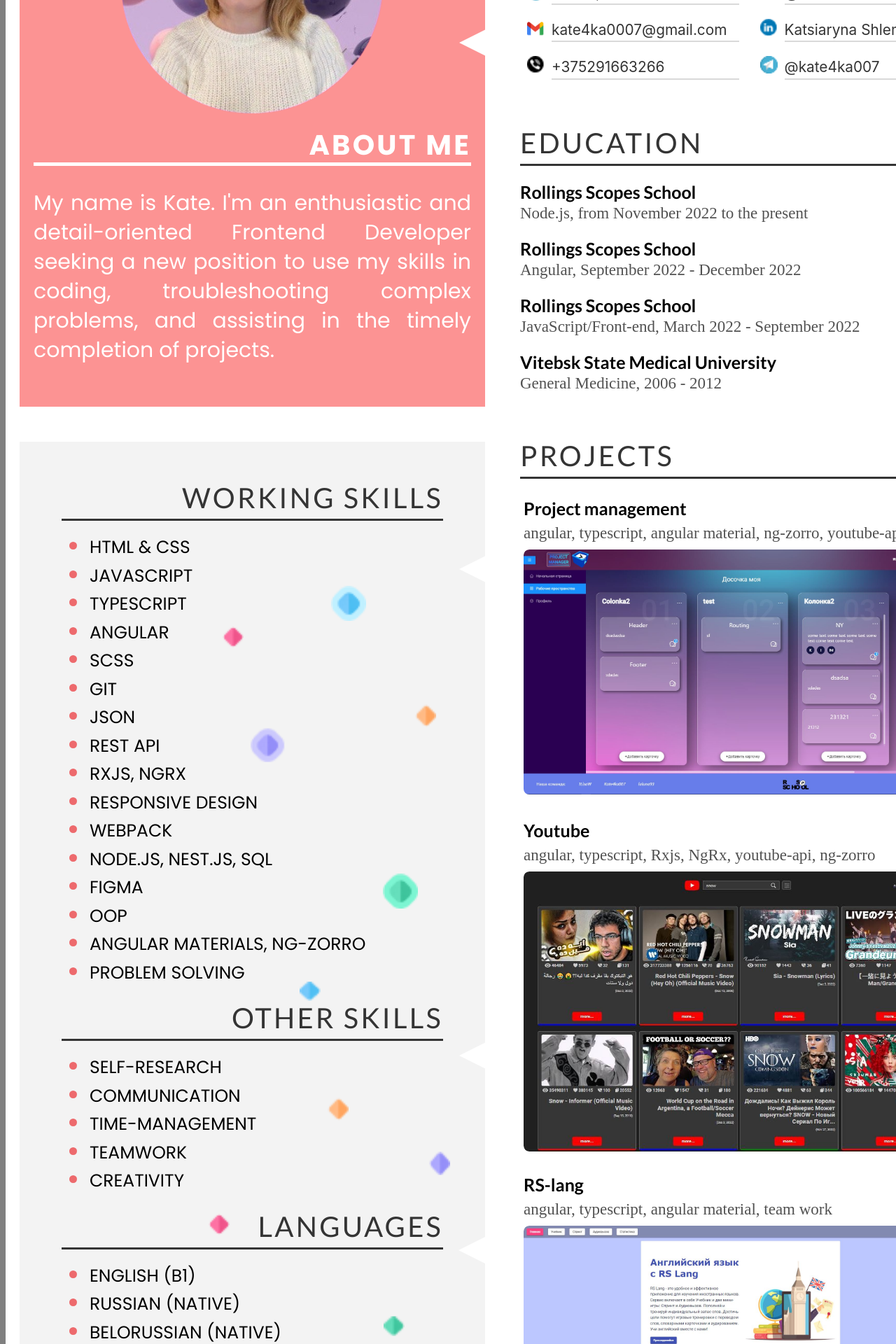
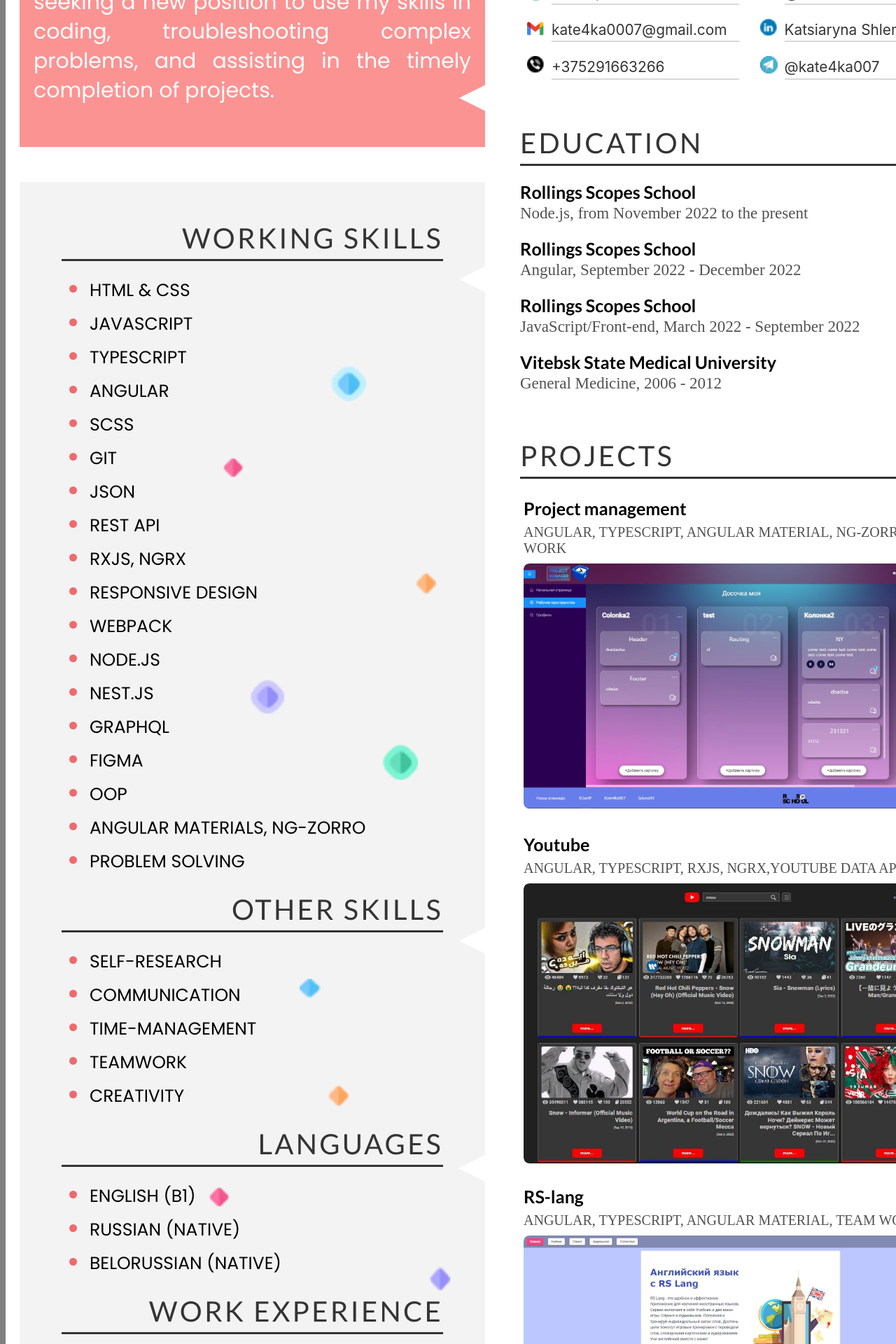
Before and after one commit to Kate4ka007/cv, an Angular app: page / in a window 1280 px wide. Shown: the part 340-2260 px from the top of the page at 70% size. Built offline with nearby package versions, Linux system fonts and the light colour scheme; a web font is replaced by a local one.

Commit message:
fix: update cv

```diff
--- a/angular.json
+++ b/angular.json
@@ -109,6 +109,9 @@
               "src/**/*.html"
             ]
           }
+        },
+        "deploy": {
+          "builder": "angular-cli-ghpages:deploy"
         }
       }
     }
--- a/package.json
+++ b/package.json
@@ -7,7 +7,8 @@
     "build": "ng build",
     "watch": "ng build --watch --configuration development",
     "test": "ng test",
-    "lint": "ng lint"
+    "lint": "ng lint",
+    "deploy": "ng deploy --base-href=https://kate4ka007.github.io/cv/"
   },
   "private": true,
   "dependencies": {
@@ -35,6 +36,7 @@
     "@types/jasmine": "~4.0.0",
     "@typescript-eslint/eslint-plugin": "5.37.0",
     "@typescript-eslint/parser": "5.37.0",
+    "angular-cli-ghpages": "^1.0.5",
     "eslint": "^8.23.1",
     "eslint-config-airbnb-base": "^15.0.0",
     "eslint-config-airbnb-typescript": "^17.0.0",
--- a/src/app/about/about.component.html
+++ b/src/app/about/about.component.html
@@ -1,5 +1,5 @@
 <div class="about">
-  <div class="about__foto"><img class="about__image" src="assets/round1.png"></div>
+  <!-- <div class="about__foto"><img class="about__image" src="assets/round1.png"></div> -->
   <div class="about__title">{{ title.toUpperCase() }}</div>
   <div class="about__line"></div>
   <div class="about__subscription">My name is Kate. I'm an enthusiastic and detail-oriented Frontend Developer seeking a new position to use my skills in coding, troubleshooting complex problems, and assisting in the timely completion of projects.</div>
--- a/src/app/about/about.component.scss
+++ b/src/app/about/about.component.scss
@@ -5,6 +5,7 @@
   background: $color-about;
   padding: 20px;
   margin-top: -20px;
+
 
   &__title {
     color: $color-page;
--- a/src/app/app.component.scss
+++ b/src/app/app.component.scss
@@ -44,6 +44,7 @@ app-root {
   &__about {
     background: $color-about;
     margin-bottom: 50px;
+    border-top-left-radius: 10px;
   }
 
   &__round {
@@ -51,8 +52,8 @@ app-root {
     border-radius: 100%;
     width: 100px;
     height: 100px;
-    top: -8px;
-    left: -23px;
+    top: -6px;
+    left: -19px;
     background: $color-page;
   }
 
@@ -62,7 +63,7 @@ app-root {
     border: 20px solid transparent;
     border-right: 40px solid #ffffff;
     position: relative;
-    top: -500px;
+    top: -50px;
     left: 608px;
   }
 }
--- a/src/app/projects/projects.component.html
+++ b/src/app/projects/projects.component.html
@@ -5,7 +5,7 @@
     <div class="projects__items-part">
       <div class="projects__item" *ngFor="let item of projects">
         <div class="projects__name">{{item.name}}</div>
-        <div class="projects__subscribe">{{item.subscribe}}</div>
+        <div class="projects__subscribe">{{item.subscribe.toUpperCase()}}</div>
         <div class="projects__image">
           <img class="projects__img" src="{{item.path}}" alt='{{item.name}}'>
         </div>
--- a/src/app/projects/projects.component.scss
+++ b/src/app/projects/projects.component.scss
@@ -52,7 +52,7 @@
   }
 
   &__subscribe {
-    font-size: 23px;
+    font-size: 20px;
     color: $color-grey;
     margin-bottom: 5px;
   }
--- a/src/app/projects/projects.component.ts
+++ b/src/app/projects/projects.component.ts
@@ -7,13 +7,13 @@ import { Component } from '@angular/core';
 })
 export default class ProjectsComponent {
   projects = [
-    { name: 'Project management', path: 'assets/rs-task.JPG', subscribe: 'angular, typescript, angular material, ng-zorro, youtube-api' },
-    { name: 'Youtube', path: 'assets/rs-youtube2.JPG', subscribe: 'angular, typescript, Rxjs, NgRx, youtube-api, ng-zorro' },
+    { name: 'Project management', path: 'assets/rs-task.JPG', subscribe: 'angular, typescript, angular material, ng-zorro, team work' },
+    { name: 'Youtube', path: 'assets/rs-youtube2.JPG', subscribe: 'angular, typescript, Rxjs, NgRx,youtube data api, ng-zorro' },
     { name: 'RS-lang', path: 'assets/rs-lang.JPG', subscribe: 'angular, typescript, angular material, team work' },
   ];
 
   projects_two = [
     { name: 'Online-Store', path: 'assets/rs-online-store.JPG', subscribe: 'html, scss, typescript, webpack' },
-    { name: 'Shelter', path: 'assets/rs-shelter.JPG', subscribe: 'html, scss, javascript' },
+    { name: 'Shelter', path: 'assets/rs-shelter.JPG', subscribe: 'html, scss, javascript, pixel perfect' },
   ];
 }
--- a/src/app/skills/skills.component.scss
+++ b/src/app/skills/skills.component.scss
@@ -7,7 +7,7 @@
   padding-top: 50px;
   display: flex;
   flex-direction: column;
-  padding-bottom: 225px;
+  padding-bottom: 0px;
 
   &__title {
     color: $color-main;
@@ -31,7 +31,7 @@
     font-style: normal;
     font-weight: 400;
     font-size: 25px;
-    line-height: 150%;
+    line-height: 180%;
     &::marker {
       color: $color-list;
       font-size: 2rem;
@@ -50,22 +50,22 @@
   }
 
   &__triangle-middle {
-    top: -450px;
+    top: -845px;
     left: 488px;
   }
   &__triangle-top {
-    top: -1145px;
+    top: -1790px;
     left: 548px;
   }
   &__triangle-bottom {
-    top: -172px;
+    top: -520px;
     left: 427px;
   }
 
   &__rect-top {
     width: 50px;
     position: relative;
-    top: -1155px;
+    top: -1700px;
     right: -385px;
 
   }
@@ -73,14 +73,14 @@
   &__rect-middle {
     width: 50px;
     position: relative;
-    top: -1005px;
+    top: -1305px;
     right: -270px;
   }
 
   &__rect-bottom {
     width: 50px;
     position: relative;
-    top: -850px;
+    top: -1265px;
     right: -459px;
   }
 }
@@ -95,23 +95,23 @@ img {
 
 .skills__rect-blue {
   position: relative;
-  top: -745px;
+  top: -980px;
   right: -340px;
 
 }
 .skills__rect-fiol {
   position: relative;
-  top: -534px;
+  top: -600px;
   right: -525px;
 }
 .skills__rect-yellow {
   position: relative;
-  top: -1210px;
+  top: -1630px;
   right: -505px;
 }
 .skills__rect-pink {
   position: relative;
-  top: -1357px;
+  top: -1830px;
   right: -230px;
 }
 
@@ -123,12 +123,12 @@ img {
 
 .skills__rect-yellow1 {
   position: relative;
-  top: -750px;
+  top: -1000px;
   right: -380px;
 }
 .skills__rect-pink1 {
   position: relative;
-  top: -620px;
+  top: -890px;
   right: -210px;
 }
 
--- a/src/app/skills/skills.component.ts
+++ b/src/app/skills/skills.component.ts
@@ -21,7 +21,9 @@ export default class SkillsComponent {
         'rxjs, ngrx',
         'responsive design',
         'webpack',
-        'node.js, nest.js, sql',
+        'node.js',
+        'nest.js',
+        'GraphQL',
         'figma',
         'oop',
         'angular materials, ng-zorro',
@@ -42,5 +44,9 @@ export default class SkillsComponent {
       title: 'languages',
       skills: ['english (B1)', 'russian (native)', 'belorussian (native)'],
     },
+    {
+      title: 'work experience',
+      skills: ['2012 - 2021 - State Committee of Forensic Examinations of the Republic Belarus, medical forensic expert', '2022 - freelance'],
+    },
   ];
 }
```
Also changed, not shown: 1 other file (tests, documents, lock files or other folders).
